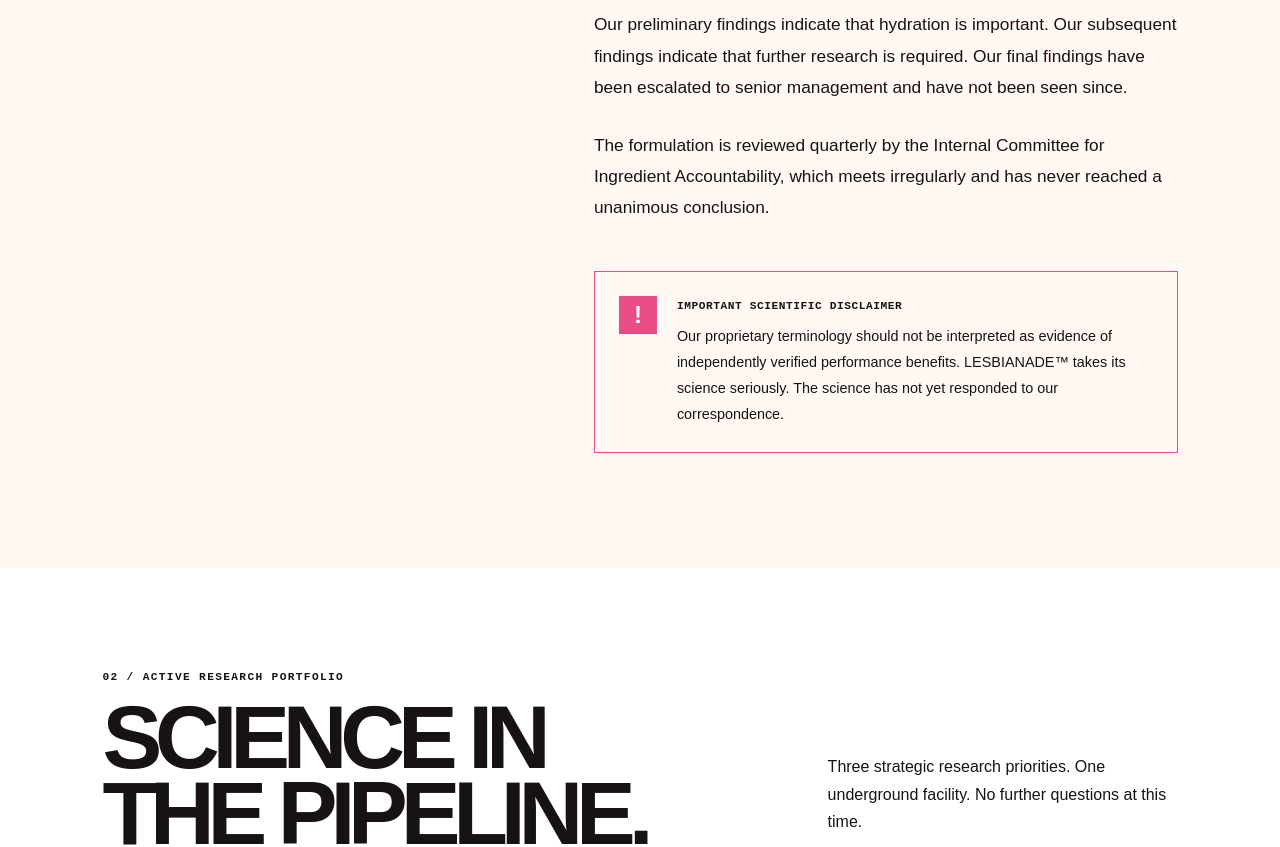
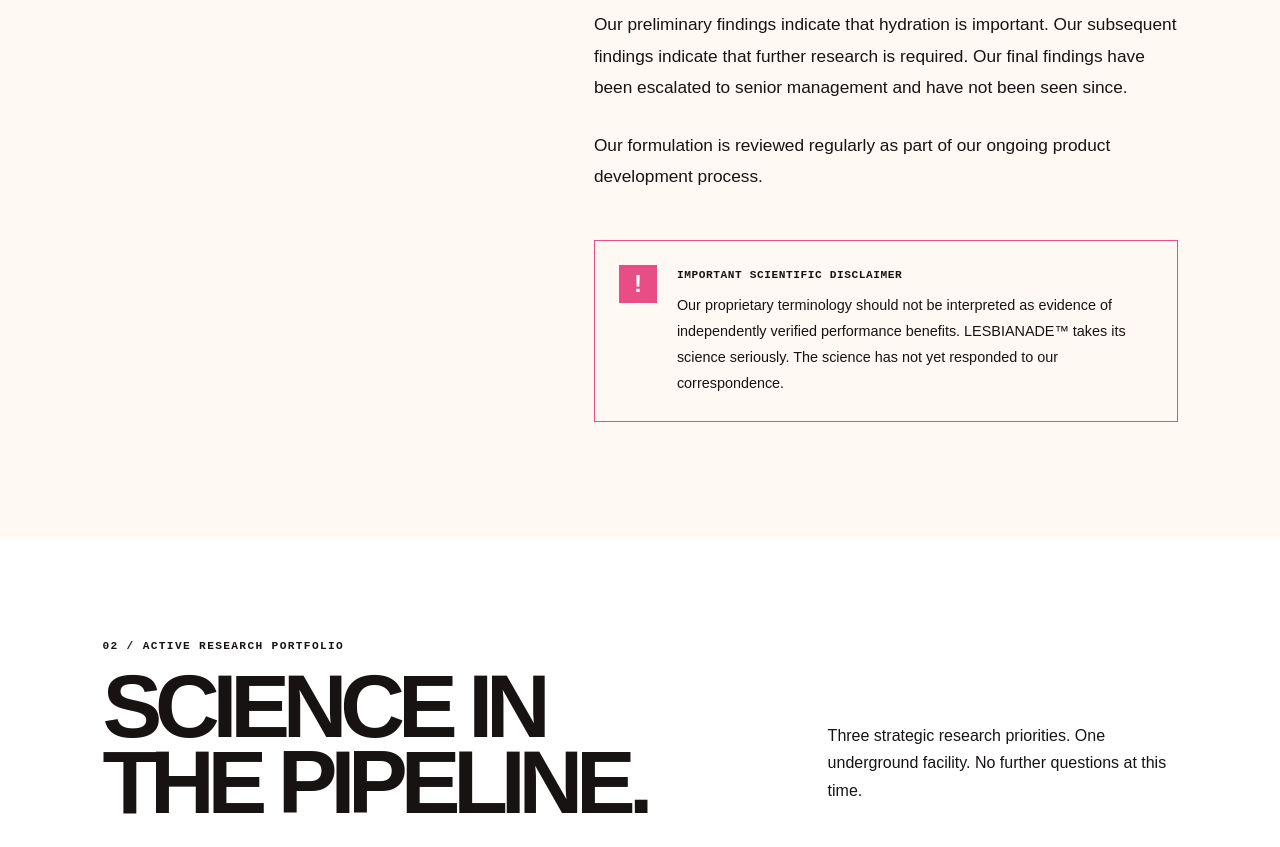
Before and after one commit to OWelton-Rosie/LESBIANADE.com, a SvelteKit app: page /company/science in a window 1280 px wide. Shown: the part 1920-2767 px from the top of the page. Built offline with nearby package versions, Linux system fonts and the light colour scheme.

Commit message:
Refine product and company information

```diff
--- a/src/routes/company/science/+page.svelte
+++ b/src/routes/company/science/+page.svelte
@@ -9,10 +9,10 @@
 
 <script>
 	const researchMetrics = [
-		{ value: '67', label: 'ACTIVE INGREDIENTS', note: 'One more than necessary' },
-		{ value: '59', label: 'YEARS OF RESEARCH', note: 'Since the original incident' },
-		{ value: '0', label: 'PEER-REVIEWED PAPERS', note: 'Peer review remains pending' },
-		{ value: '∞', label: 'PROPRIETARY SYNERGIES', note: 'Internal estimate' }
+		{ value: '67', label: 'ACTIVE INGREDIENTS', note: 'A deliberately distinctive formulation' },
+		{ value: '59', label: 'YEARS OF RESEARCH', note: 'Since the brand was founded' },
+		{ value: '0', label: 'PEER-REVIEWED PAPERS', note: 'Independent review not available' },
+		{ value: '∞', label: 'PROPRIETARY FORMULATION', note: 'Internal estimate' }
 	];
 
 	const researchProgrammes = [
@@ -116,9 +116,7 @@
 		</p>
 
 		<p>
-			The formulation is reviewed quarterly by the Internal
-			Committee for Ingredient Accountability, which meets
-			irregularly and has never reached a unanimous conclusion.
+			Our formulation is reviewed regularly as part of our ongoing product development process.
 		</p>
 
 		<div class="science-callout">
@@ -183,7 +181,7 @@
 		</div>
 
 		<p>
-			Following extensive research, the committee has determined
+			Our research team has determined
 			that ingredient number 67 is
 			<span class="redacted">████████████████████</span>
 			and may be activated only under
```
